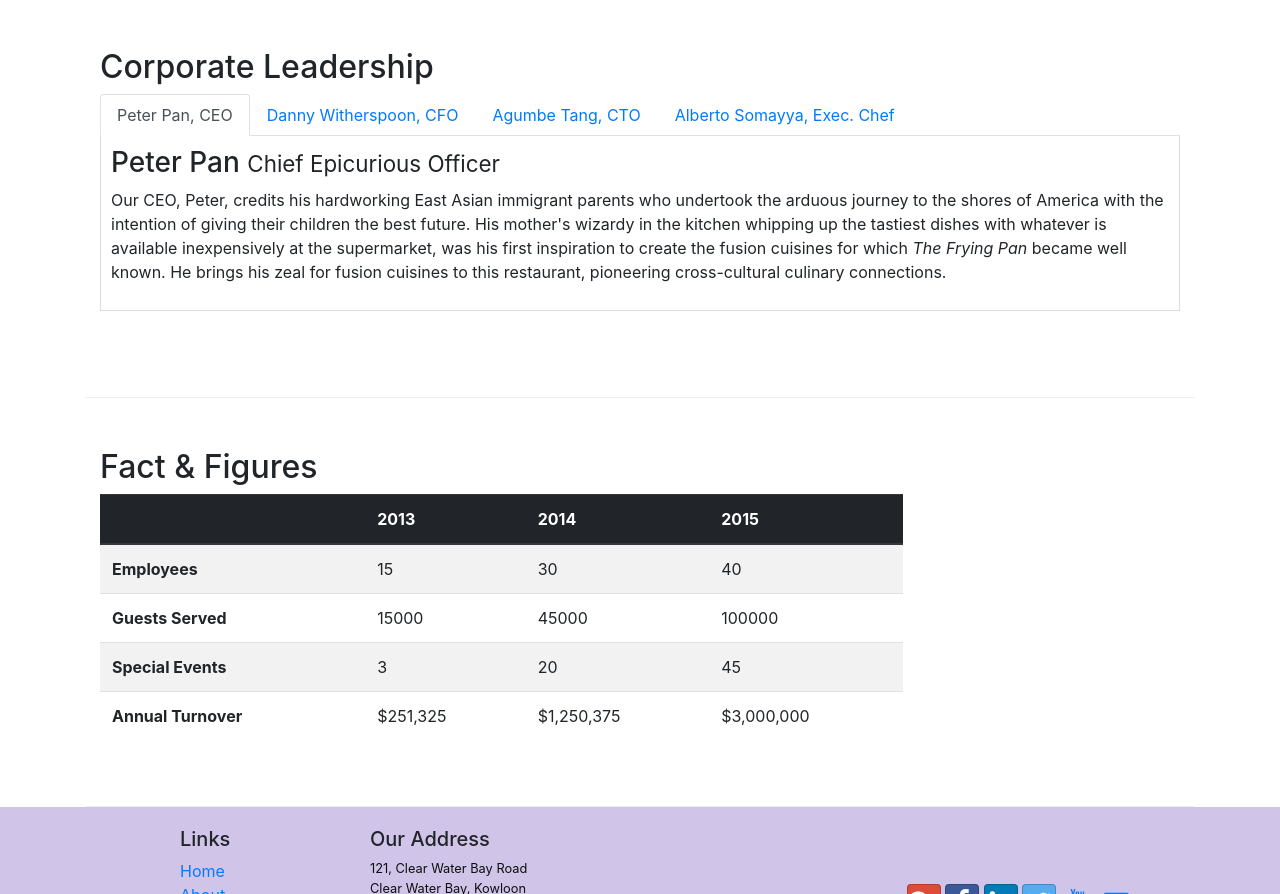
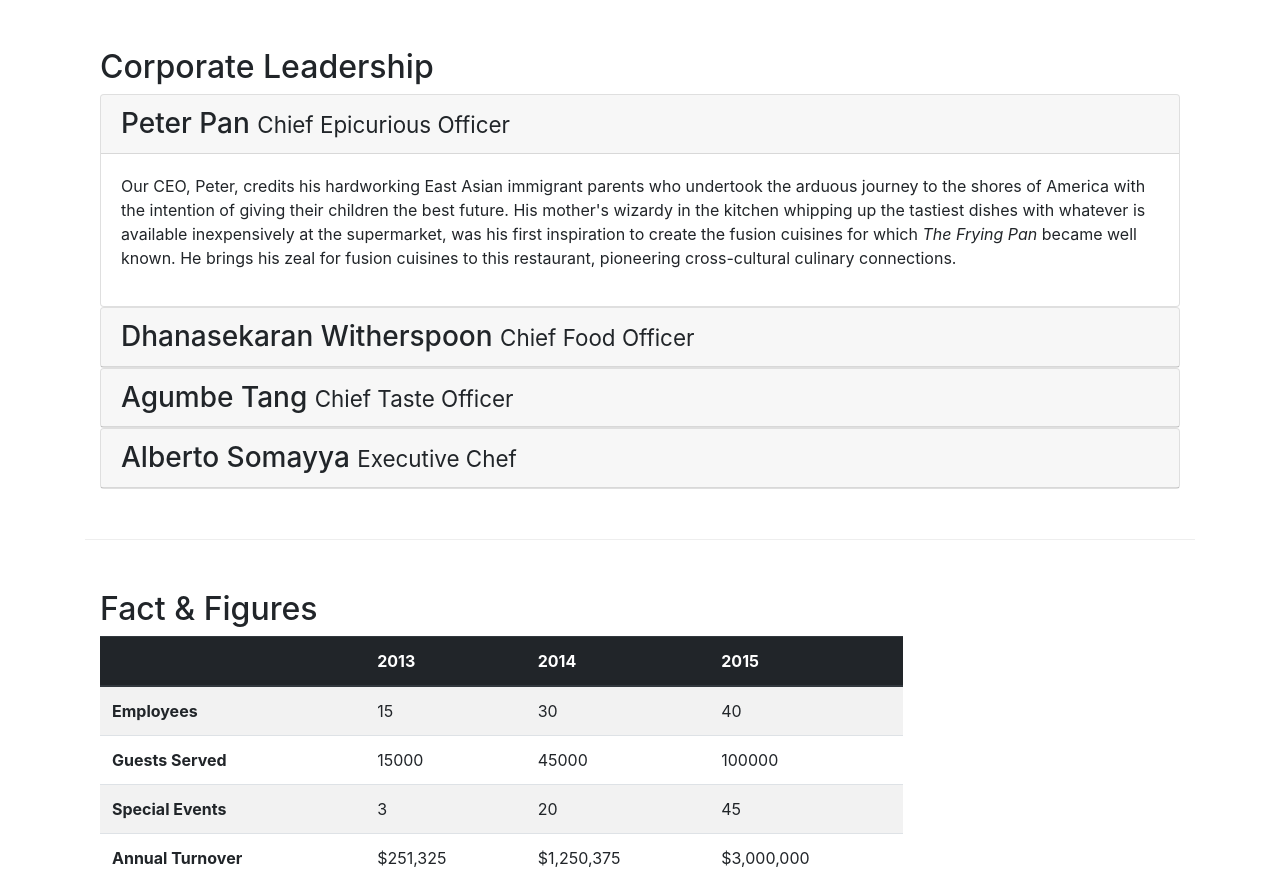
Before and after one commit to hirenballewar/conFusion, a website: page aboutus.html in a window 1280 px wide. Shown: the part 873-1767 px from the top of the page. Drawn offline with nearby package versions, Linux system fonts and the light colour scheme.

Commit message:
Accordion

```diff
--- a/aboutus.html
+++ b/aboutus.html
@@ -109,41 +109,68 @@
         <div class="row row-content">
             <div class="col-12">
                 <h2>Corporate Leadership</h2>
-                <ul class="nav nav-tabs">
-                    <li class="nav-item">
-                        <a href="#peter" class="nav-link active"
-                            role="tab" data-toggle="tab">Peter Pan, CEO</a>
-                    </li>
-                    <li class="nav-item">
-                        <a href="#danny" class="nav-link"
-                        role="tab" data-toggle="tab">Danny Witherspoon, CFO</a>
-                    </li>
-                    <li class="nav-item">
-                        <a href="#agumbe" class="nav-link"
-                        role="tab" data-toggle="tab">Agumbe Tang, CTO</a>
-                    </li>
-                    <li class="nav-item">
-                        <a href="#alberto" class="nav-link"
-                        role="tab" data-toggle="tab">Alberto Somayya, Exec. Chef</a>
-                    </li>
-                </ul>
-                <div class="tab-content">
-                    <div role="tabpanel" class="tab-pane fade show active" id="peter">
-                        <h3>Peter Pan <small>Chief Epicurious Officer</small></h3>
-                        <p class="d-none d-sm-block">Our CEO, Peter, credits his hardworking East Asian immigrant parents who undertook the arduous journey to the shores of America with the intention of giving their children the best future. His mother's wizardy in the kitchen whipping up the tastiest dishes with whatever is available inexpensively at the supermarket, was his first inspiration to create the fusion cuisines for which <em>The Frying Pan</em> became well known. He brings his zeal for fusion cuisines to this restaurant, pioneering cross-cultural culinary connections.</p>
+
+
+                <div id="accordion">
+                    <div class="card">
+                        <div class="card-header" role="tab" id="peterhead">
+                            <h3 class="mb-0">
+                                <a class="collapsed" data-toggle="collapse" data-target="#peter">
+                                    Peter Pan <small>Chief Epicurious Officer</small>
+
+                                </a>
+                            </h3>
+                        </div>
+                        <div class="collapse show" id="peter" data-parent="#accordion">
+                            <div class="card-body">
+                                <p class="d-none d-sm-block">Our CEO, Peter, credits his hardworking East Asian immigrant parents who undertook the arduous journey to the shores of America with the intention of giving their children the best future. His mother's wizardy in the kitchen whipping up the tastiest dishes with whatever is available inexpensively at the supermarket, was his first inspiration to create the fusion cuisines for which <em>The Frying Pan</em> became well known. He brings his zeal for fusion cuisines to this restaurant, pioneering cross-cultural culinary connections.</p>
+                            </div>
+                        </div>
                     </div>
-                    <div role="tabpanel" class="tab-pane fade" id="danny">
-                        <h3>Dhanasekaran Witherspoon <small>Chief Food Officer</small></h3>
-                        <p class="d-none d-sm-block">Our CFO, Danny, as he is affectionately referred to by his colleagues, comes from a long established family tradition in farming and produce. His experiences growing up on a farm in the Australian outback gave him great appreciation for varieties of food sources. As he puts it in his own words, <em>Everything that runs, wins, and everything that stays, pays!</em></p>
+                    <div class="card">
+                        <div class="card-header" role="tab" id="dannyhead">
+                            <h3 class="mb-0">
+                                <a class="collapsed" data-toggle="collapse" data-target="#danny">
+                                    Dhanasekaran Witherspoon <small>Chief Food Officer</small>
+
+                                </a>
+                            </h3>
+                        </div>
+                        <div class="collapse" id="danny" data-parent="#accordion">
+                            <div class="card-body">
+                                <p class="d-none d-sm-block">Our CFO, Danny, as he is affectionately referred to by his colleagues, comes from a long established family tradition in farming and produce. His experiences growing up on a farm in the Australian outback gave him great appreciation for varieties of food sources. As he puts it in his own words, <em>Everything that runs, wins, and everything that stays, pays!</em></p>
+                            </div>
+                        </div>
                     </div>
-                    <div role="tabpanel" class="tab-pane fade" id="agumbe">
-                        <h3>Agumbe Tang <small>Chief Taste Officer</small></h3>
-                        <p class="d-none d-sm-block">Blessed with the most discerning gustatory sense, Agumbe, our CTO, personally ensures that every dish that we serve meets his exacting tastes. Our chefs dread the tongue lashing that ensues if their dish does not meet his exacting standards. He lives by his motto, <em>You click only if you survive my lick.</em></p>
+                    <div class="card">
+                        <div class="card-header" role="tab" id="agumbehead">
+                            <h3 class="mb-0">
+                                <a class="collapsed" data-toggle="collapse" data-target="#agumbe">
+                                Agumbe Tang <small>Chief Taste Officer</small>
+                                </a>
+                            </h3>
+                        </div>
+                        <div class="collapse" id="agumbe" data-parent="#accordion">
+                            <div class="card-body">
+                                <p class="d-none d-sm-block">Blessed with the most discerning gustatory sense, Agumbe, our CTO, personally ensures that every dish that we serve meets his exacting tastes. Our chefs dread the tongue lashing that ensues if their dish does not meet his exacting standards. He lives by his motto, <em>You click only if you survive my lick.</em></p>
+                            </div>
+                        </div>
                     </div>
-                    <div role="tabpanel" class="tab-pane fade" id="alberto">
-                        <h3>Alberto Somayya <small>Executive Chef</small></h3>
-                        <p class="d-none d-sm-block">Award winning three-star Michelin chef with wide International experience having worked closely with whos-who in the culinary world, he specializes in creating mouthwatering Indo-Italian fusion experiences. He says, <em>Put together the cuisines from the two craziest cultures, and you get a winning hit! Amma Mia!</em></p>
+                    <div class="card">
+                        <div class="card-header" role="tab" id="albertohead">
+                            <h3 class="mb-0">
+                                <a class="collapsed" data-toggle="collapse" data-target="#alberto">
+                                Alberto Somayya <small>Executive Chef</small>
+                                </a>
+                            </h3>
+                        </div>
+                        <div class="collapse" id="alberto" data-parent="#accordion">
+                            <div class="card-body">
+                                <p class="d-none d-sm-block">Award winning three-star Michelin chef with wide International experience having worked closely with whos-who in the culinary world, he specializes in creating mouthwatering Indo-Italian fusion experiences. He says, <em>Put together the cuisines from the two craziest cultures, and you get a winning hit! Amma Mia!</em></em></p>
+                            </div>
+                        </div>
                     </div>
+
                 </div>
             </div>
        </div>
```
